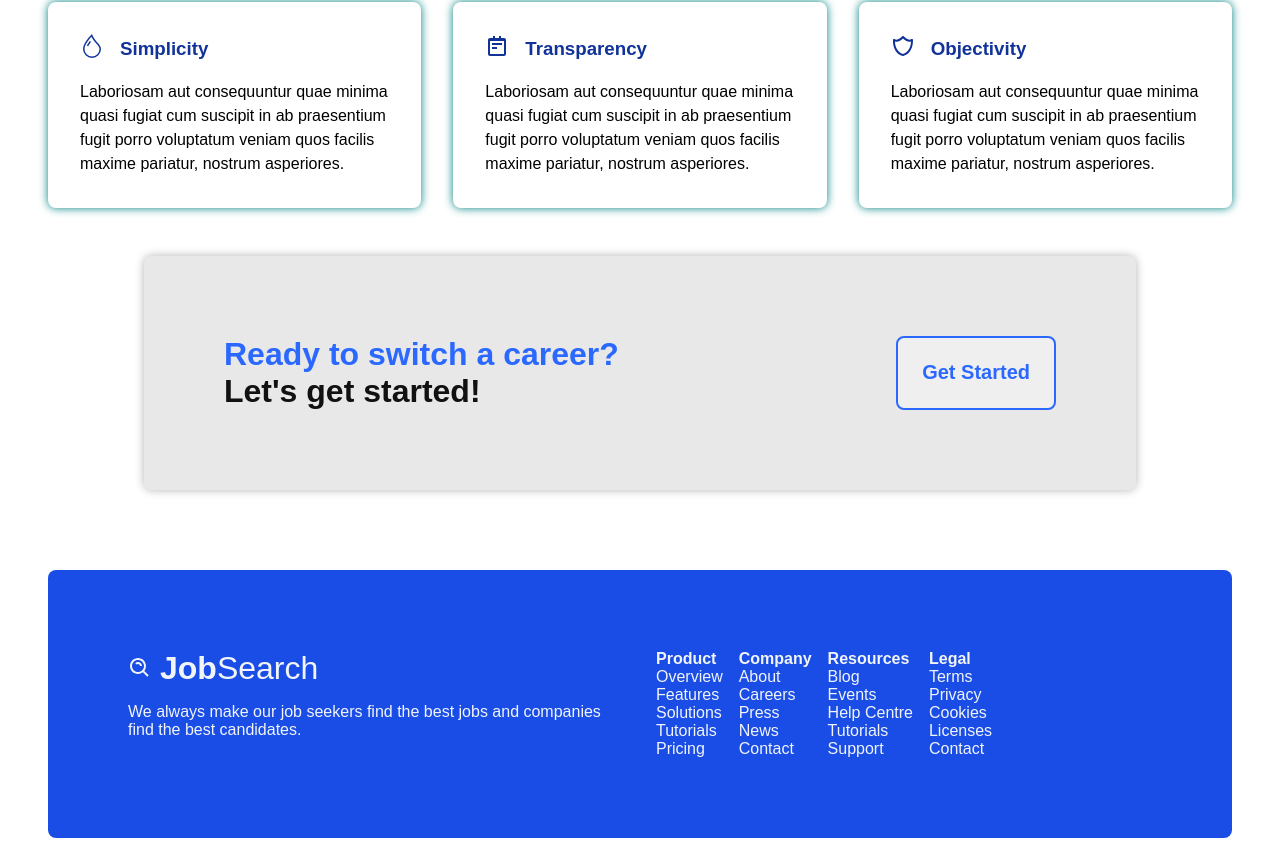
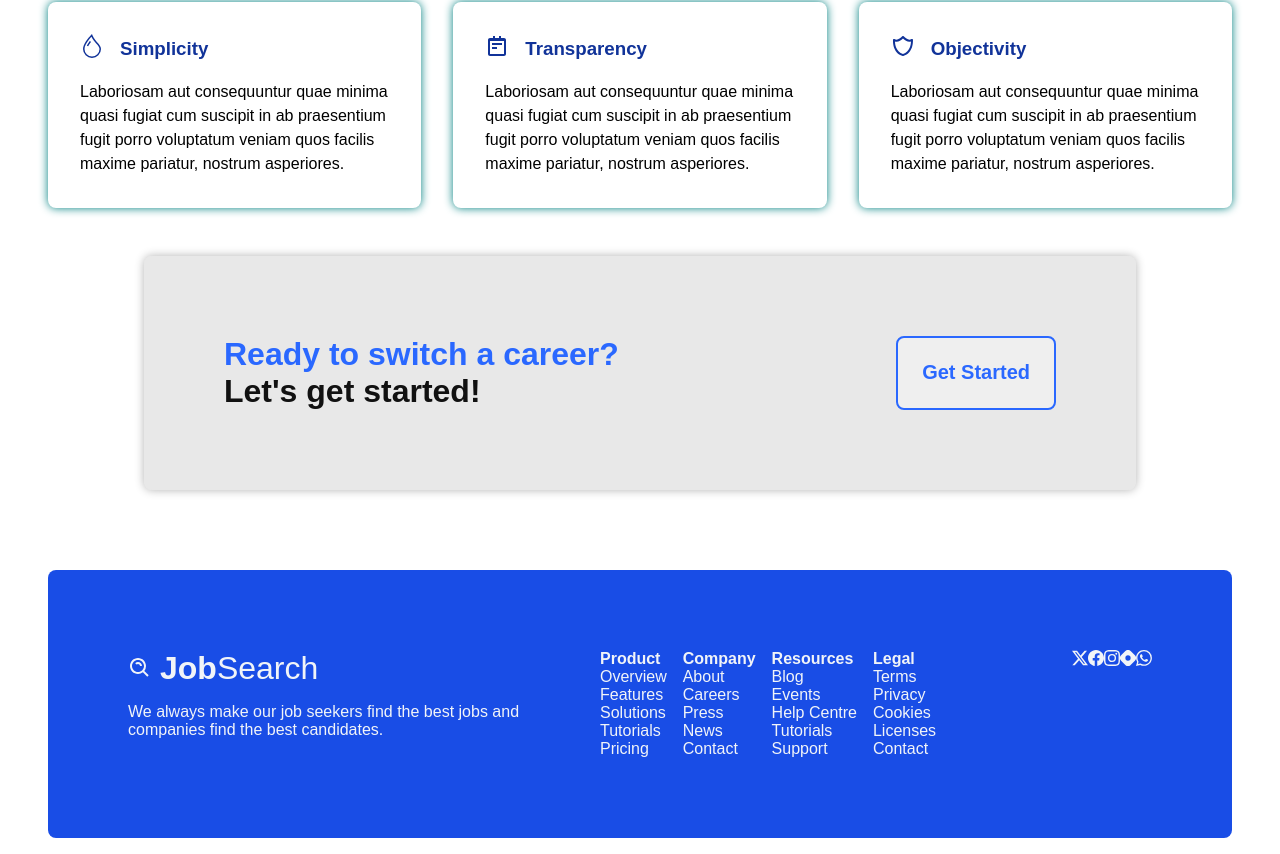
Before and after one commit to octocatblain/codsoft, a React (Create React App) app in the folder jobsearch/: page / in a window 1280 px wide. Shown: the part 1921-2775 px from the top of the page. Built offline with nearby package versions, Linux system fonts and the light colour scheme.

Commit message:
feat: add icons

```diff
--- a/jobsearch/src/Components/Footer/Footer.jsx
+++ b/jobsearch/src/Components/Footer/Footer.jsx
@@ -1,5 +1,8 @@
 import "./Footer.css"
-import {BiSearchAlt} from "react-icons/bi"
+import { BiSearchAlt } from "react-icons/bi"
+import { BsTwitterX, BsFacebook, BsInstagram, BsWhatsapp } from "react-icons/bs";
+import { SiHashnode } from "react-icons/si";
+
 
 const column1 = [
   { header: "Product" },
@@ -40,7 +43,7 @@ function Footer() {
     <footer className='footer'>
       <div className="footer_about">
         <div className="footer_header">
-          <BiSearchAlt className="icon footer_icon"/>
+          <BiSearchAlt className="icon footer_icon" />
           <h1 className="footer_title">Job<span>Search</span></h1>
         </div>
         <p className="text">We always make our job seekers find the best jobs and companies find the best candidates.</p>
@@ -79,6 +82,13 @@ function Footer() {
           ))}
         </div>
       </div>
+      <div className="footer_socials">
+        <BsTwitterX />
+        <BsFacebook />
+        <BsInstagram />
+        <SiHashnode />
+        <BsWhatsapp />
+      </div>
 
     </footer>
   )
```
Lines whose indentation alone changed are shown as unchanged.
